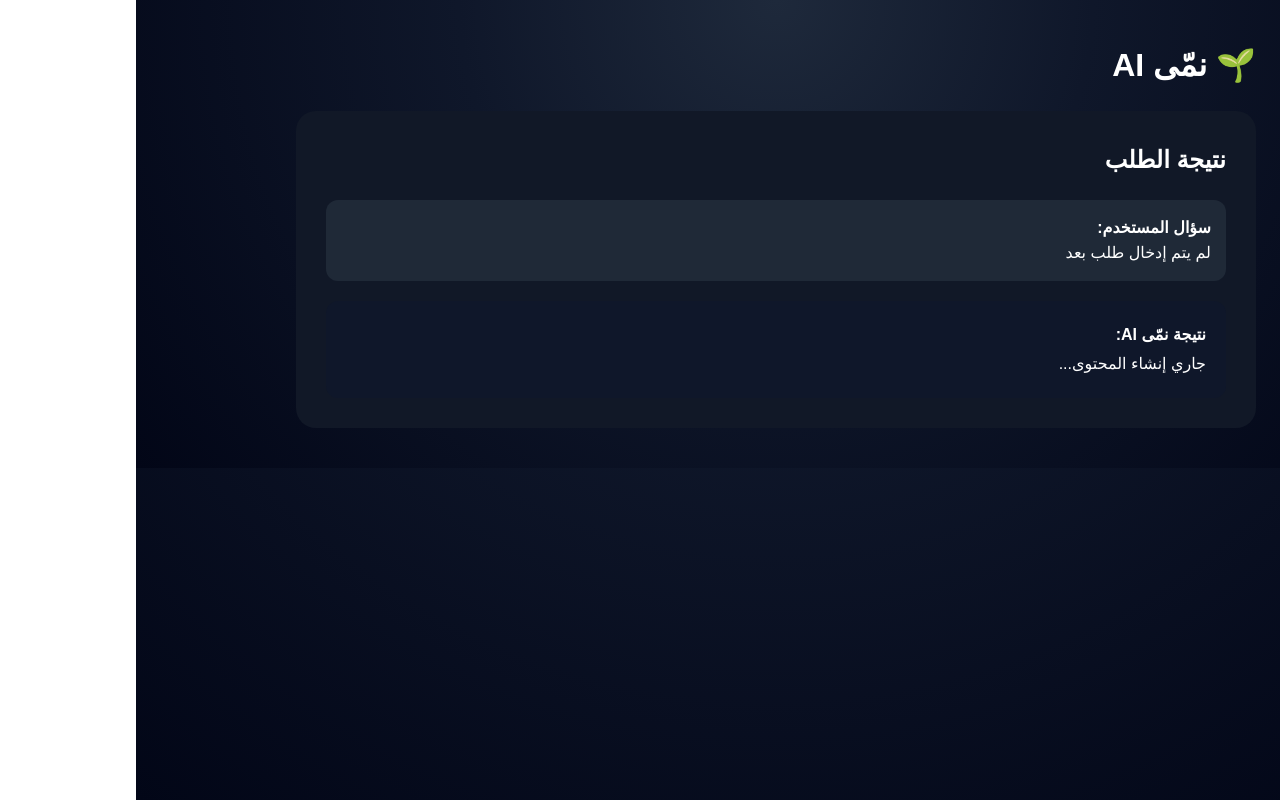
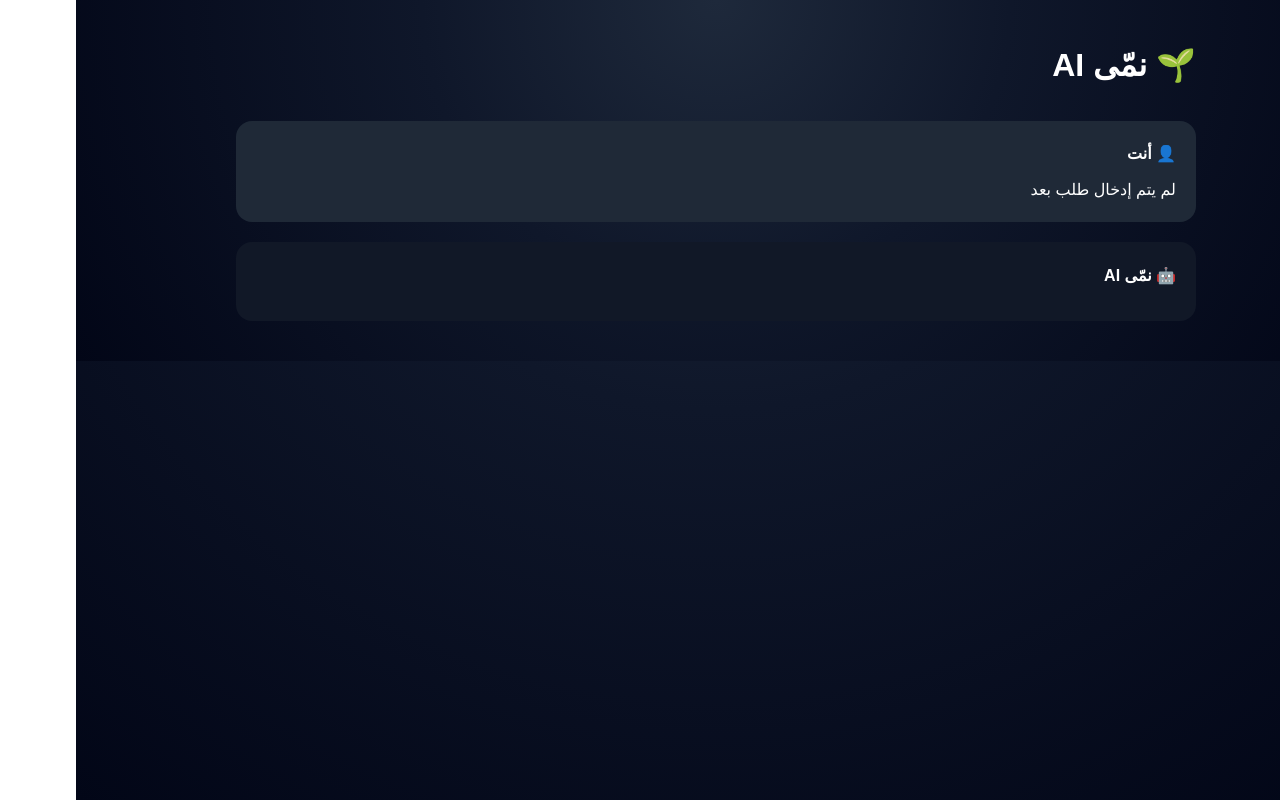
Before and after one commit to namma-ai-sa/namma-ai, a Next.js app: page /ai in a window 1280 px wide. Built offline with nearby package versions, Linux system fonts and the light colour scheme.

Commit message:
chat style ai page

```diff
--- a/app/ai/page.jsx
+++ b/app/ai/page.jsx
@@ -41,43 +41,47 @@ export default async function AIPage(props) {
 
       <div
         style={{
-          background: "#111827",
-          borderRadius: "20px",
-          padding: "30px",
-          minHeight: "300px",
-          marginTop: "20px",
+          marginTop: "30px",
+          display: "flex",
+          flexDirection: "column",
+          gap: "20px",
         }}
       >
-        <h2>نتيجة الطلب</h2>
-
         <div
           style={{
             background: "#1f2937",
-            padding: "15px",
-            borderRadius: "12px",
-            marginTop: "20px",
+            padding: "20px",
+            borderRadius: "16px",
           }}
         >
-          <strong>سؤال المستخدم:</strong>
+          <strong>👤 أنت</strong>
 
-          <p>{question}</p>
+          <p
+            style={{
+              marginTop: "10px",
+            }}
+          >
+            {question}
+          </p>
         </div>
 
         <div
           style={{
-            background: "#0f172a",
+            background: "#111827",
             padding: "20px",
-            borderRadius: "12px",
-            marginTop: "20px",
+            borderRadius: "16px",
             whiteSpace: "pre-wrap",
             lineHeight: "1.8",
           }}
         >
-          <strong>نتيجة نمّى AI:</strong>
+          <strong>🤖 نمّى AI</strong>
 
-          <p>
-            {result ||
-              "جاري إنشاء المحتوى..."}
+          <p
+            style={{
+              marginTop: "10px",
+            }}
+          >
+            {result}
           </p>
         </div>
       </div>
```
